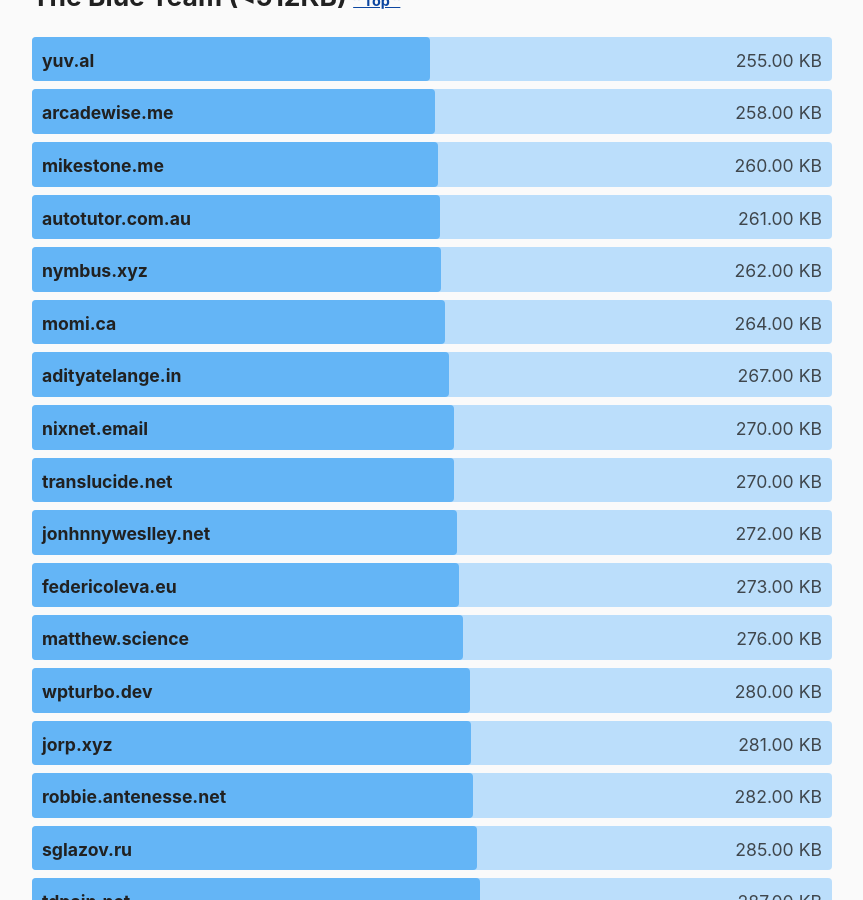
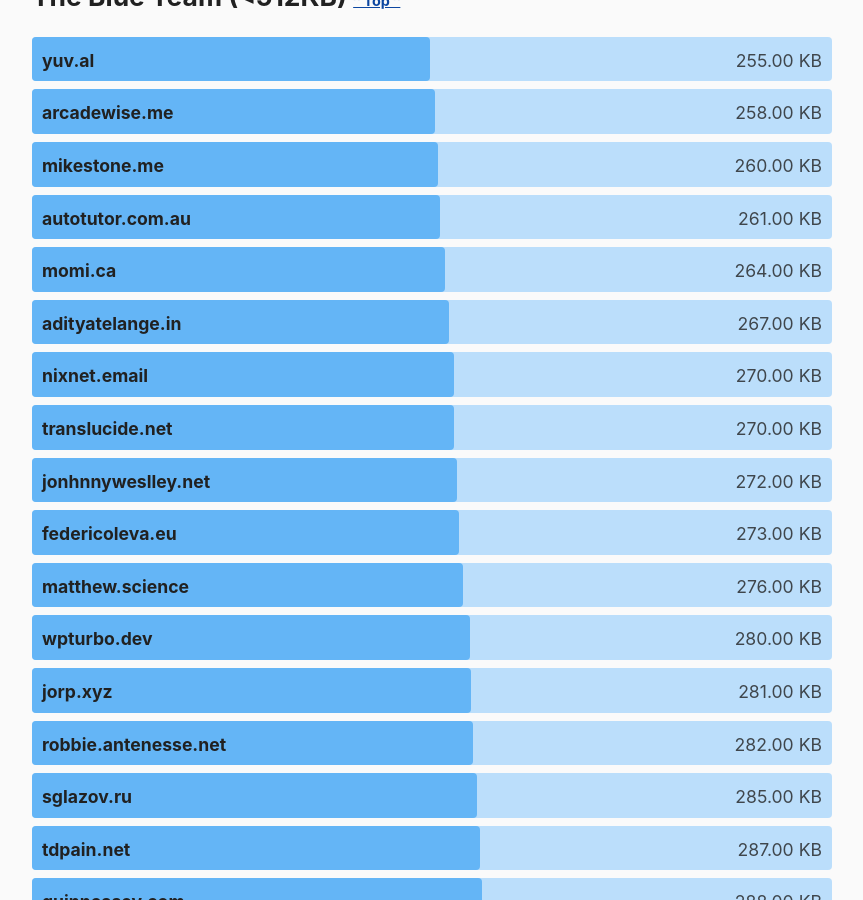
Before and after one commit to kevquirk/512kb.club, a Jekyll site: the page built from index.md, in a window 1280 px wide and 900 px high, scrolled down 28527 px. Shown: the whole window, without its empty margins (208-1071 px from the left). Built offline with Jekyll 4.4.1, drawn with Linux system fonts in a browser that asks for light colours.

Commit message:
Removed nymbus.xyz (for sale)

```diff
--- a/_data/sites.yml
+++ b/_data/sites.yml
@@ -2042,11 +2042,6 @@
   size: 22.2
   last_checked: 2022-05-15
 
-- domain: nymbus.xyz
-  url: https://nymbus.xyz/
-  size: 262
-  last_checked: 2022-04-26
-
 - domain: obviy.us
   url: https://obviy.us/
   size: 470
```
